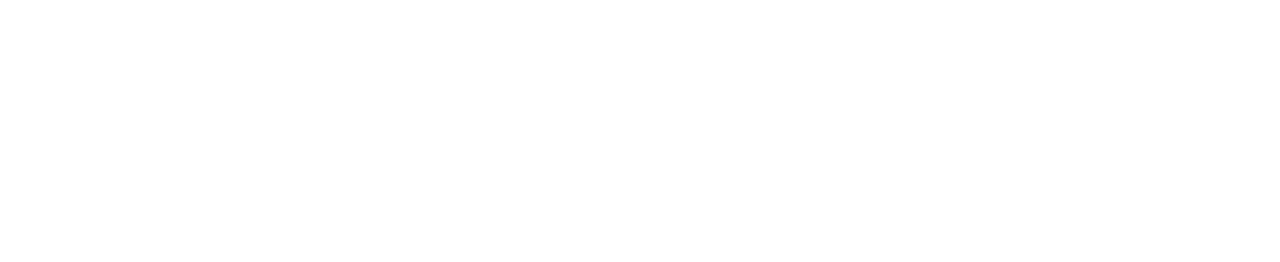
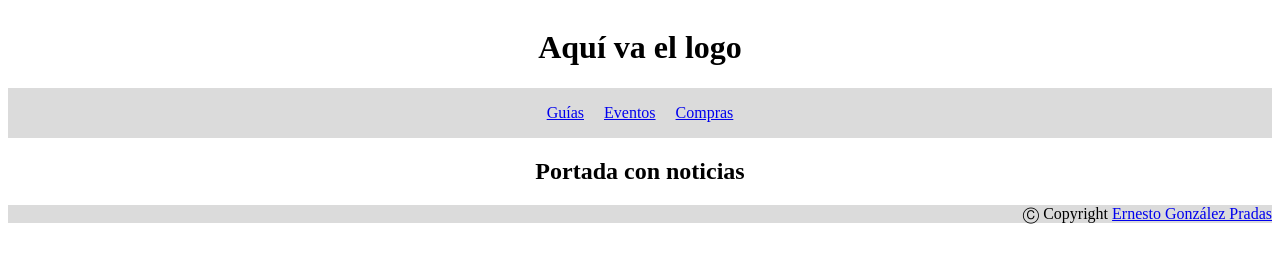
Before and after one commit to ErnestoGPradas/Actividad1DAR, a plain HTML site: page index.html in a window 1280 px wide. Drawn offline with Linux system fonts and the light colour scheme.

Commit message:
HTML. Se añade css y etiquetas de la base del blog

```diff
--- /dev/null
+++ b/estilos.css
@@ -0,0 +1,68 @@
+.contenedor {
+    display: flex;
+    flex-direction: column;
+    justify-content: center;
+}
+/*Cabecera*/
+
+#header{
+    width: 100%;
+}
+.cabecera{
+    display: flex;
+    flex-direction: column;
+    justify-content: center;
+}
+
+  /*Inicio estilos menu*/
+.menu {
+    background-color: #dbdbdb;
+    position: -webkit-sticky;
+    position: sticky;
+    top: 0;
+}
+
+.listaMenu {
+    list-style: none;
+    margin-left: -0.5em;
+    margin-right: -0.5em;
+    padding: 0;
+}
+
+.listaMenu > li {
+    display: inline-block;
+    margin-left: 0.5em;
+    margin-right: 0.5em;
+}
+
+.listaMenu > li:before {
+    content: "\200B"; /* 1 */
+    position: absolute; /* 2 */
+}
+/*Fin estilos menu*/
+
+/*Inicio estilos cuerpo*/
+#cuerpo{
+    width: 100%;
+}
+/*Fin estilos cuerpo*/
+
+/*Inicio estilos pie*/
+#footer{
+    width: 100%;
+}
+.pie{
+    background-color: #dbdbdb;
+}
+/*Fin estilos pie*/
+
+/*Estilos generales reutilizables*/
+.alinearALaIzquierda{
+    text-align: left;
+}
+.centrar{
+    text-align: center;
+}
+.alinearALaDerecha{
+    text-align: right;
+}
--- a/index.html
+++ b/index.html
@@ -2,9 +2,32 @@
 <html lang="en">
 <head>
     <meta charset="UTF-8">
-    <title>Title</title>
+    <title>Actividad 1 DAR Blog</title>
+    <link rel="stylesheet" href="estilos.css">
 </head>
 <body>
+<div class="contenedor">
+    <div id="header" class="cabecera centrar">
+        <h1>Aquí va el logo</h1>
+
+        <!-- Menú que se queda pegado al top cuando hacemos scroll -->
+        <nav class="menu">
+            <ul class="listaMenu">
+                <li><a href="#a">Guías</a></li>
+                <li><a href="#b">Eventos</a></li>
+                <li><a href="#c">Compras</a></li>
+            </ul>
+        </nav>
+    </div>
+
+    <div id="cuerpo" class="estilosCuerpo centrar">
+        <h2>Portada con noticias</h2>
+    </div>
+
+    <div id="footer" class="pie alinearALaDerecha">
+        <label>Ⓒ Copyright <a href="https://es.linkedin.com/in/ernesto-gonz%C3%A1lez-pradas-374b95b9">Ernesto González Pradas</a></label>
+    </div>
+</div>
 
 </body>
 </html>
```
